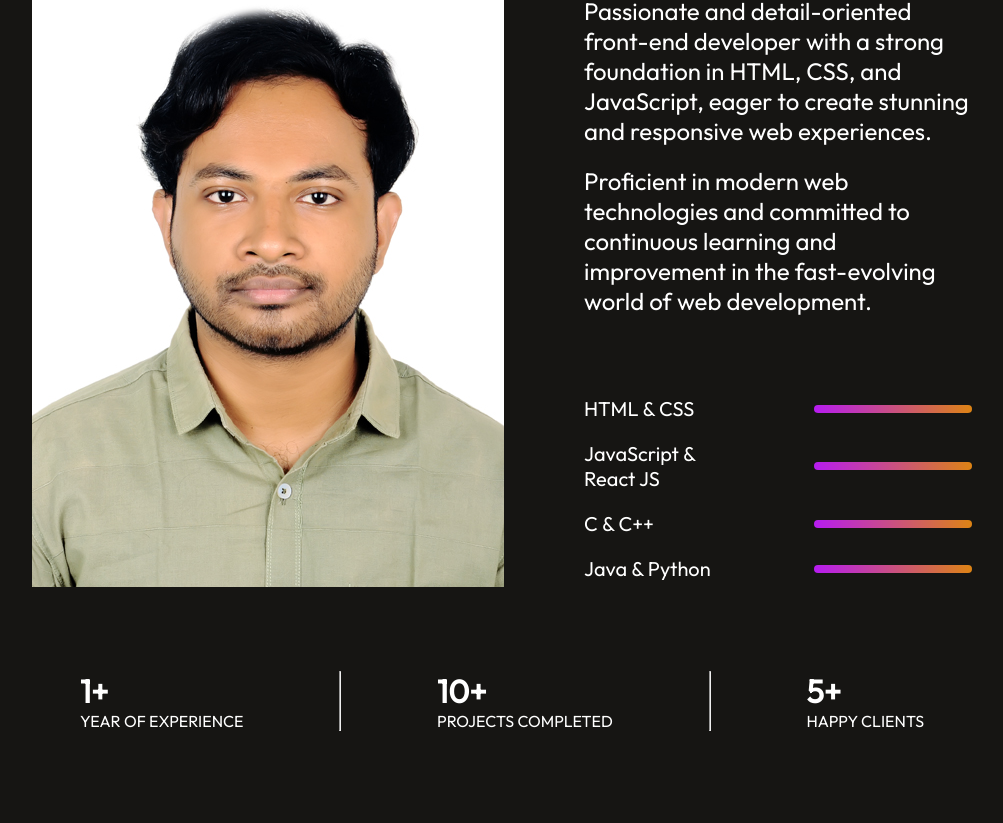
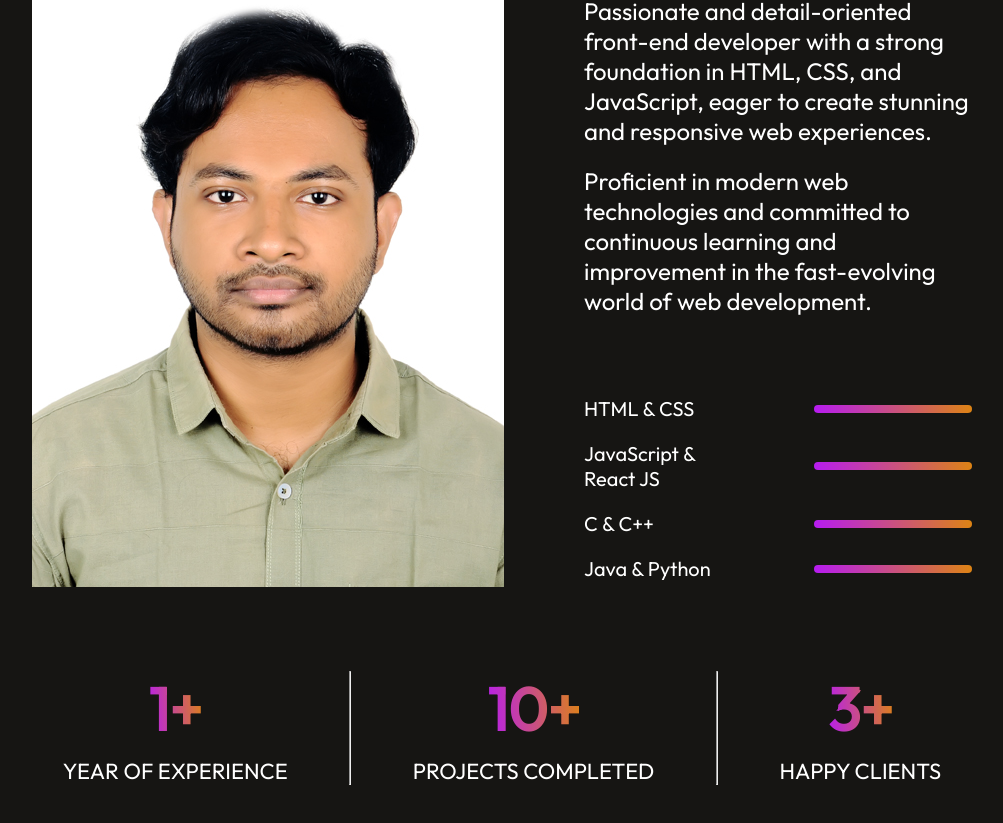
Before and after one commit to amitmahmud26/My-Portfolio, a React (Vite) app: page / in a window 1280 px wide. Shown: the part 1113-1936 px from the top of the page, without its empty margins (138-1141 px from the left). Built offline with nearby package versions, Linux system fonts and the light colour scheme.

Commit message:
about section design done

```diff
--- a/src/Components/About/About.css
+++ b/src/Components/About/About.css
@@ -67,3 +67,30 @@
     justify-content: space-around;
     margin-bottom: 80px;
 }
+.about-achievement{
+    display: flex;
+    flex-direction: column;
+    align-items: center;
+    gap: 10px;
+    transition: 0.5s;
+}
+.about-achievement h1{
+    font-size: 60px;
+    font-weight: 700;
+    background: linear-gradient(264deg, #DF8908 -5.09%, #B415FF 106.28%);
+    background-clip: text;
+    -webkit-background-clip: text;
+    -webkit-text-fill-color: transparent;
+}
+.about-achievement p{
+    font-size: 22px;
+    font-weight: 500;
+}
+.about-skill:hover{
+    transform: scale(1.05);
+    transition: 0.3s;
+}
+.about-achievement:hover{
+    transform: scale(1.12);
+    transition: 0.5s;
+}
--- a/src/Components/About/About.jsx
+++ b/src/Components/About/About.jsx
@@ -45,7 +45,7 @@ const About = () => {
                     <p>PROJECTS COMPLETED</p>
                 </div> <hr />
                 <div className="about-achievement">
-                    <h1>5+</h1>
+                    <h1>3+</h1>
                     <p>HAPPY CLIENTS</p>
                 </div>
         </div>
```
